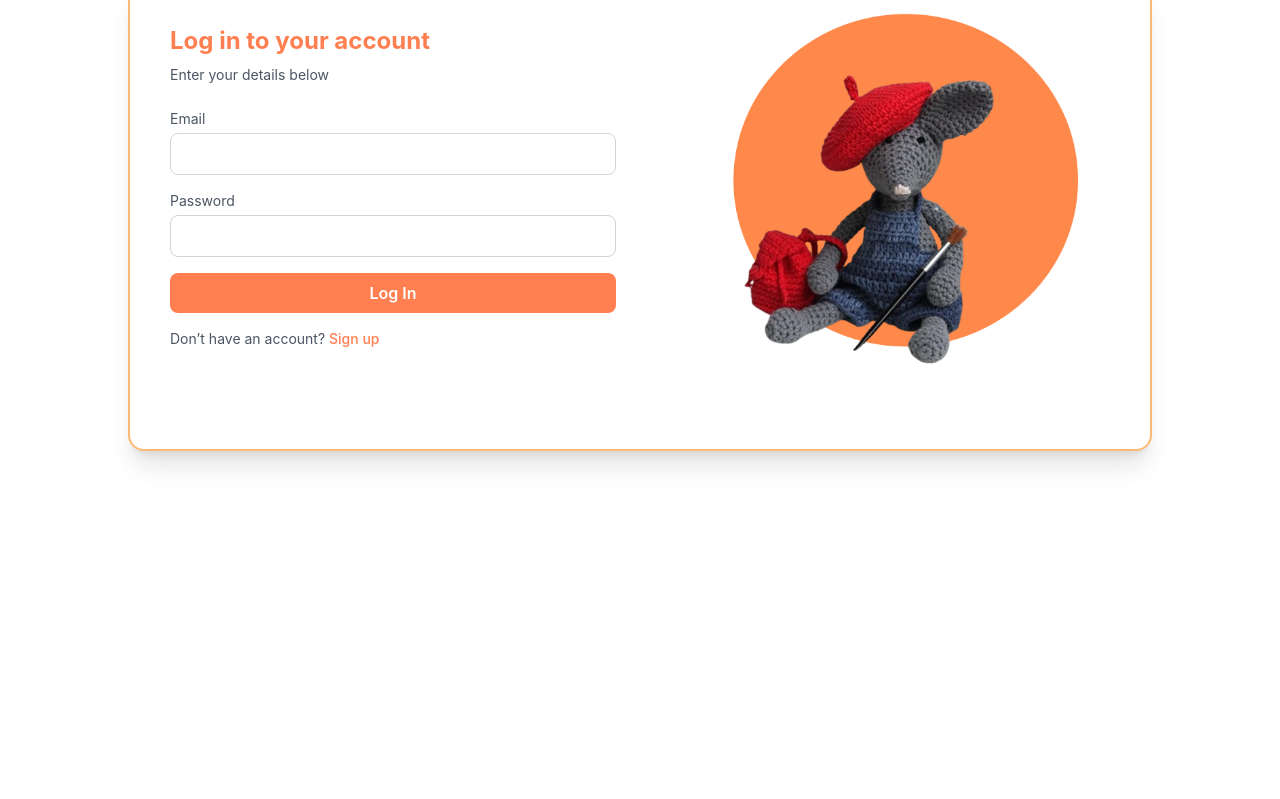
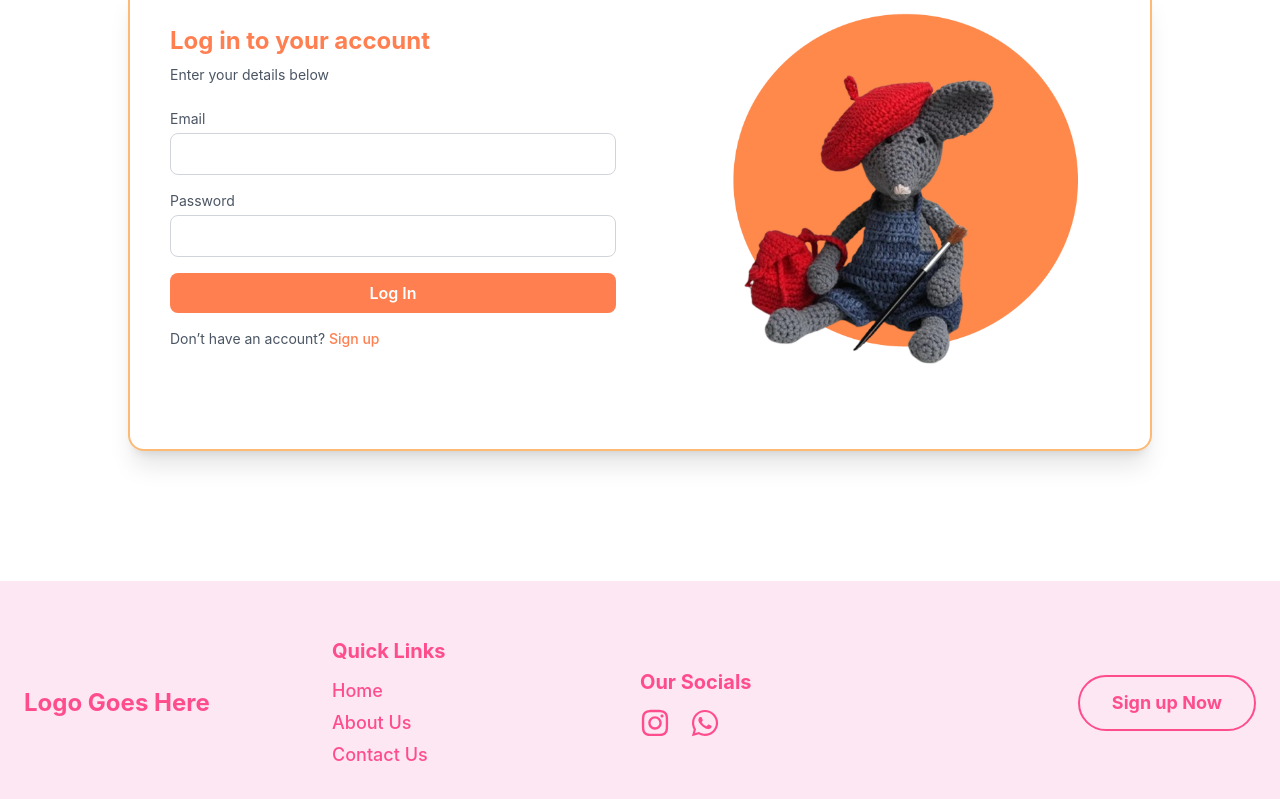
Before and after one commit to Aya-daaboul/Frontend---Crochet-E-commerce, a React (Vite) app: page /login in a window 1280 px wide. Shown: the part 219-1018 px from the top of the page. Before the commit the page ends 800 px from the top, so only its background shows below. Built offline with nearby package versions, Linux system fonts and the light colour scheme.

Commit message:
implemented cart page and made footer draft

```diff
--- a/src/App.jsx
+++ b/src/App.jsx
@@ -8,6 +8,7 @@ import MainPage from "./pages/MainPage";
 import ProductsPage from "./pages/ProductsPage";
 import SignUpPage from "./pages/SignUpPage";
 // Import other pages as needed
+import Footer from "./components/footer";
 
 const App = () => (
   <BrowserRouter>
@@ -27,6 +28,7 @@ const App = () => (
         {/* Add other protected routes here */}
       </Route>
     </Routes>
+    <Footer />
   </BrowserRouter>
 );
 
--- a/src/components/ProtectedRoute.jsx
+++ b/src/components/ProtectedRoute.jsx
@@ -1,15 +1,13 @@
-// frontend/src/components/ProtectedRoute.js
-import { Navigate } from "react-router-dom";
+import { Navigate, Outlet } from "react-router-dom";
 
-const ProtectedRoute = ({ children }) => {
+const ProtectedRoute = () => {
   const token = localStorage.getItem("token");
 
   if (!token) {
-    // Use Navigate instead of Redirect in v6
     return <Navigate to="/login" replace />;
   }
 
-  return children;
+  return <Outlet />;
 };
 
 export default ProtectedRoute;
--- a/src/components/footer.jsx
+++ b/src/components/footer.jsx
@@ -0,0 +1,79 @@
+import React from "react";
+import { Link } from "react-router-dom";
+import { FaInstagram, FaWhatsapp } from "react-icons/fa";
+
+const Footer = () => {
+  return (
+    <footer className="bg-pink-100 text-[#FF4D8B] py-14 px-6">
+      <div className="max-w-7xl mx-auto flex flex-wrap justify-between items-center gap-y-10 text-lg font-medium">
+        {/* Logo Column */}
+        <div className="flex-1 min-w-[150px] text-center sm:text-left text-2xl font-bold">
+          Logo Goes Here
+        </div>
+
+        {/* Quick Links */}
+        <div className="flex-1 min-w-[150px] text-center sm:text-left">
+          <h3 className="font-bold text-xl mb-3">Quick Links</h3>
+          <ul className="space-y-1 font-semibold text-lg">
+            <li>
+              <Link
+                to="/home"
+                className="text-[#FF4D8B] hover:text-[#FDDA4D] transition"
+              >
+                Home
+              </Link>
+            </li>
+            <li>
+              <Link
+                to="/about"
+                className="text-[#FF4D8B] hover:text-[#FDDA4D] transition"
+              >
+                About Us
+              </Link>
+            </li>
+            <li>
+              <Link
+                to="/contact"
+                className="text-[#FF4D8B] hover:text-[#FDDA4D] transition"
+              >
+                Contact Us
+              </Link>
+            </li>
+          </ul>
+        </div>
+        {/* Social Icons */}
+        <div className="flex-1 min-w-[150px] text-center sm:text-left">
+          <h3 className="font-bold text-xl mb-3">Our Socials</h3>
+          <div className="flex justify-center sm:justify-start gap-5 text-3xl">
+            <a
+              href="https://www.instagram.com/crochet_.by._aya"
+              target="_blank"
+              rel="noopener noreferrer"
+            >
+              <FaInstagram className="text-[#FF4D8B] hover:text-[#FDDA4D] transition" />
+            </a>
+            <a
+              href="https://wa.me/96100000000"
+              target="_blank"
+              rel="noopener noreferrer"
+            >
+              <FaWhatsapp className="text-[#FF4D8B] hover:text-[#FDDA4D] transition" />
+            </a>
+          </div>
+        </div>
+
+        {/* Sign Up Button */}
+        <div className="flex-1 min-w-[150px] flex justify-center sm:justify-end">
+          <Link
+            to="/signup"
+            className="border-2 border-[#FF4D8B] text-[#FF4D8B] text-lg font-bold px-8 py-3 rounded-full hover:bg-[#FF4D8B] hover:text-white transition"
+          >
+            Sign up Now
+          </Link>
+        </div>
+      </div>
+    </footer>
+  );
+};
+
+export default Footer;
--- a/src/components/header.jsx
+++ b/src/components/header.jsx
@@ -87,7 +87,7 @@ const Header = () => {
             <Link to="/cart">
               <CartIcon />
               {cartCount > 0 && (
-                <span className="absolute -top-2 -right-2 bg-[#fed530] text-[#FF577F] text-xs w-5 h-5 flex items-center justify-center rounded-full">
+                <span className="absolute -top-2 -right-2 bg-[#fed530] text-[#FF577F] text-xs w-5 h-5 flex items-center justify-center rounded-full ">
                   {cartCount}
                 </span>
               )}
--- a/src/pages/CartPage.jsx
+++ b/src/pages/CartPage.jsx
@@ -1,9 +1,207 @@
+import React, { useEffect, useState } from "react";
+import axios from "axios";
+import { useNavigate } from "react-router-dom";
+import { FaTrash } from "react-icons/fa";
+import Header from "../components/header";
+import ratmain from "../assets/ratmain.png";
+
 const CartPage = () => {
+  const [cartItems, setCartItems] = useState([]);
+  const [total, setTotal] = useState(0);
+  const [loading, setLoading] = useState(true);
+  const [confirming, setConfirming] = useState(false);
+  const [showCelebration, setShowCelebration] = useState(false);
+
+  const token = localStorage.getItem("token");
+  const navigate = useNavigate();
+
+  useEffect(() => {
+    fetchCart();
+  }, []);
+
+  const fetchCart = async () => {
+    setLoading(true);
+    try {
+      const res = await axios.get(
+        "https://backend-crochet-e-commerce-production.up.railway.app/api/orders/cart",
+        {
+          headers: {
+            Authorization: `Bearer ${token}`,
+          },
+        }
+      );
+      const items = res.data.items;
+      setCartItems(items);
+      calculateTotal(items);
+    } catch (err) {
+      console.error("Failed to fetch cart:", err);
+    }
+    setLoading(false);
+  };
+
+  const calculateTotal = (items) => {
+    const sum = items.reduce((acc, item) => {
+      return acc + parseFloat(item.Product.Price) * item.Quantity;
+    }, 0);
+    setTotal(sum.toFixed(2));
+  };
+
+  const handleRemove = async (productId) => {
+    try {
+      await axios.delete(
+        "https://backend-crochet-e-commerce-production.up.railway.app/api/orders/remove",
+        {
+          headers: {
+            Authorization: `Bearer ${token}`,
+          },
+          data: {
+            P_id: productId,
+          },
+        }
+      );
+      fetchCart();
+    } catch (err) {
+      console.error("Failed to remove item:", err);
+    }
+  };
+
+  const handleConfirm = async () => {
+    setConfirming(true);
+    try {
+      await axios.post(
+        "https://backend-crochet-e-commerce-production.up.railway.app/api/orders/confirm",
+        {},
+        {
+          headers: {
+            Authorization: `Bearer ${token}`,
+          },
+        }
+      );
+      setCartItems([]);
+      setTotal(0);
+      setShowCelebration(true);
+
+      setTimeout(() => {
+        setShowCelebration(false);
+        navigate("/home");
+      }, 2500);
+    } catch (err) {
+      console.error("Confirm failed:", err);
+    }
+    setConfirming(false);
+  };
+
   return (
-    <div>
-      <h1>Your Cart</h1>
-      {/* Cart content will go here */}
-    </div>
+    <>
+      <Header />
+
+      {/* Magenta Loading Bar */}
+      {(loading || confirming) && (
+        <div className="fixed top-0 left-0 w-full h-1 bg-[#FF4D8B] animate-pulse z-50" />
+      )}
+
+      <div className="min-h-screen bg-white p-8 pt-16 relative">
+        <h1 className="text-4xl font-bold text-center text-[#FF4D8B] mb-10">
+          My Cart
+        </h1>
+
+        {/* Order confirmed animation */}
+        {showCelebration && (
+          <div className="fixed inset-0 z-50 flex items-center justify-center bg-white bg-opacity-90">
+            <img
+              src={ratmain}
+              alt="Confirmed"
+              className="w-60 h-60 animate-zoom-in"
+            />
+          </div>
+        )}
+
+        {/* Loading Spinner or Product List */}
+        {loading ? (
+          <div className="flex justify-center items-center py-20">
+            <div className="w-10 h-10 border-4 border-[#FF4D8B] border-t-transparent rounded-full animate-spin" />
+          </div>
+        ) : (
+          <div className="space-y-6 max-w-4xl mx-auto">
+            {cartItems.map((item) => (
+              <div
+                key={item.P_id}
+                className="flex items-center justify-between border border-pink-200 rounded p-4"
+              >
+                <div className="flex items-center gap-4">
+                  <img
+                    src={
+                      item.Product?.Images?.[0]?.Image_URL ||
+                      "https://via.placeholder.com/100"
+                    }
+                    alt={item.Product?.Name}
+                    className="w-24 h-24 rounded object-cover"
+                  />
+                  <div className="text-left">
+                    <h2 className="text-[#FF4D8B] font-bold text-lg">
+                      {item.Product?.Name}
+                    </h2>
+                    <p className="text-sm text-gray-600">
+                      Price: ${item.Product?.Price}
+                    </p>
+                    <p className="text-sm text-gray-600">
+                      Quantity: {item.Quantity}
+                    </p>
+                  </div>
+                </div>
+
+                <div className="text-right">
+                  <button
+                    onClick={() => handleRemove(item.P_id)}
+                    className="text-[#FF4D8B] hover:text-red-500 flex items-center gap-1"
+                  >
+                    <FaTrash /> <span>Remove Item</span>
+                  </button>
+                </div>
+              </div>
+            ))}
+          </div>
+        )}
+
+        {/* Total + Confirm */}
+        {!loading && cartItems.length > 0 && (
+          <div className="max-w-4xl mx-auto mt-10 text-right">
+            <p className="text-lg font-semibold text-[#FF4D8B]">
+              Total Price: ${total}
+            </p>
+            <button
+              onClick={handleConfirm}
+              disabled={confirming}
+              className={`mt-4 px-6 py-2 rounded-full bg-[#FF4D8B] text-white font-semibold transition ${
+                confirming
+                  ? "opacity-70 cursor-not-allowed"
+                  : "hover:bg-pink-500"
+              }`}
+            >
+              {confirming ? "Processing..." : "Confirm Order"}
+            </button>
+          </div>
+        )}
+      </div>
+
+      {/* Zoom animation */}
+      <style>{`
+        @keyframes zoomIn {
+          0% {
+            transform: scale(0.3);
+            opacity: 0;
+          }
+          100% {
+            transform: scale(1);
+            opacity: 1;
+          }
+        }
+
+        .animate-zoom-in {
+          animation: zoomIn 0.7s ease-in-out forwards;
+        }
+      `}</style>
+    </>
   );
 };
 
--- a/src/pages/ProductsPage.jsx
+++ b/src/pages/ProductsPage.jsx
@@ -38,7 +38,6 @@ const ProductsPage = () => {
       incrementCart(1); // adds to cart
     } catch (err) {
       console.error("Add to cart failed:", err);
-      alert("Could not add to cart.");
     }
   };
 
```
